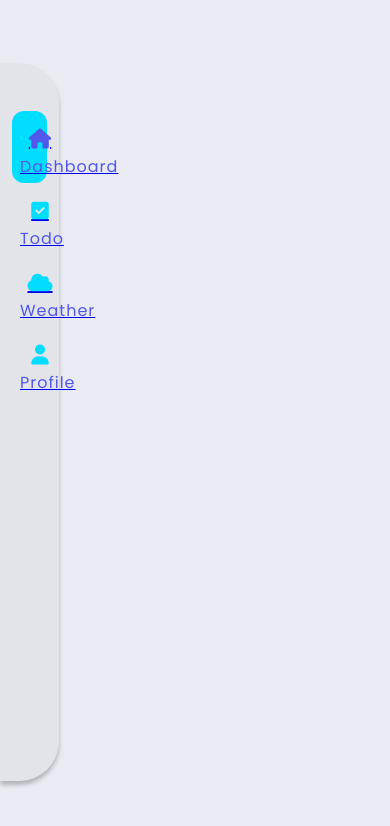
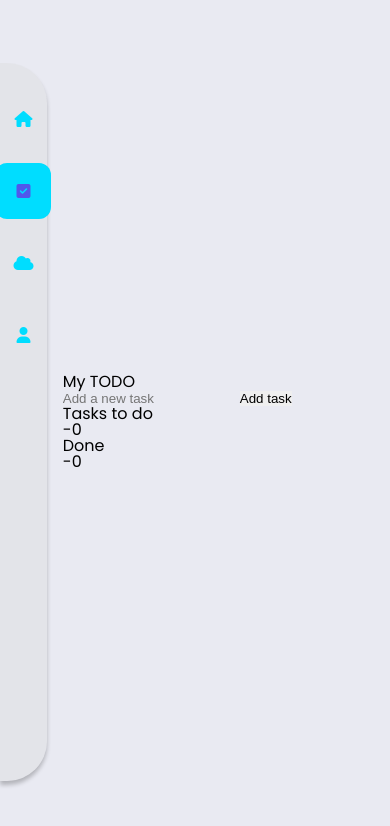
Before and after one commit to AminAnsariMehr/NadinSoftApp-Vue, a Vue app: page /todo in a window 390 px wide. Shown: the top 826 px of the page. Built offline with nearby package versions, Linux system fonts and the light colour scheme.

Commit message:
feat: coding  style routePageActive Links

```diff
--- a/src/components/Menu/Menu.css
+++ b/src/components/Menu/Menu.css
@@ -8,20 +8,22 @@
     box-shadow: var(--frame-shadow-color);
 }
 
-.menuItem {
+
+.menuItem__routeLink {
     width: 100%;
     padding: 8px;
+    text-decoration: none;
     border-radius: 12px;
+    user-select: none;
+    cursor: pointer;
+    transition: var(--default-transition);
     display: flex;
     justify-content: flex-start;
     align-items: center;
     gap: 6px;
-    user-select: none;
-    cursor: pointer;
-    transition: var(--default-transition);
 }
 
-.menuItem:hover {
+.menuItem__routeLink:hover {
     background: var(--menuItem-hover-bg);
 }
 
@@ -42,21 +44,61 @@
     letter-spacing: 1px;
 }
 
-.dashboardPage,
-.todoPage,
-.weatherPage,
-.profilePage {
-    display: none;
-}
-
-.showPage {
-    display: flex;
-}
-
-.activePage {
+.routePageActive {
     background: var(--app-secondary-color);
 }
 
-.activePage .menuItem__icon {
+.routePageActive .menuItem__icon {
     color: var(--app-primary-color);
 }
+
+@media (max-width: 1024px) {
+    .menu {
+        width: 25%;
+    }
+}
+
+
+@media (max-width: 768px) {
+    .menu {
+        width: 15%;
+    }
+}
+
+@media (max-width: 640px) {
+    .menu {
+        padding: 1.75rem 5px;
+        display: flex;
+        flex-direction: column;
+        justify-content: flex-start;
+        align-items: center;
+        gap: 1rem;
+    }
+
+    .menuItem {
+        padding: 0;
+        border-radius: 4px;
+        display: flex;
+        justify-content: center;
+        align-items: center;
+    }
+
+    .menuItem__title {
+        display: none;
+    }
+}
+
+
+@media (max-width: 400px) {
+    .menu {
+        width: 12%;
+    }
+
+    .menuItem {
+        padding: 0;
+    }
+
+    .menuItem__icon {
+        font-size: 1rem;
+    }
+}
--- a/src/components/Menu/Menu.vue
+++ b/src/components/Menu/Menu.vue
@@ -1,28 +1,28 @@
 <template>
     <ul class="menu" id="menu">
-        <li class="menuItem activePage">
-            <router-link to="/dashboard">
+        <li class="menuItem">
+            <router-link class="menuItem__routeLink" to="/dashboard">
                 <i class="fa-solid fa-house menuItem__icon"></i>
                 <span class="menuItem__title">Dashboard</span>
             </router-link>
         </li>
 
         <li class="menuItem">
-            <router-link to="/todo">
+            <router-link class="menuItem__routeLink" to="/todo">
                 <i class="fa-solid fa-square-check menuItem__icon"></i>
                 <span class="menuItem__title">Todo</span>
             </router-link>
         </li>
 
         <li class="menuItem">
-            <router-link to="/weather">
+            <router-link class="menuItem__routeLink" to="/weather">
                 <i class="fa-solid fa-cloud menuItem__icon"></i>
                 <span class="menuItem__title">Weather</span>
             </router-link>
         </li>
 
         <li class="menuItem">
-            <router-link to="/profile">
+            <router-link class="menuItem__routeLink" to="/profile">
                 <i class="fa-solid fa-user menuItem__icon"></i>
                 <span class="menuItem__title">Profile</span>
             </router-link>
--- a/src/router/router.js
+++ b/src/router/router.js
@@ -17,7 +17,8 @@ const routes = [
 
 const router = createRouter({
     history: createWebHistory(),
-    routes
+    routes,
+    linkActiveClass: "routePageActive",
 });
 
 export default router;
```
